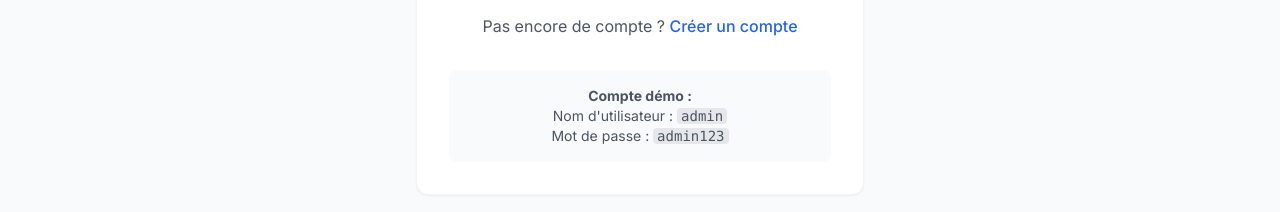
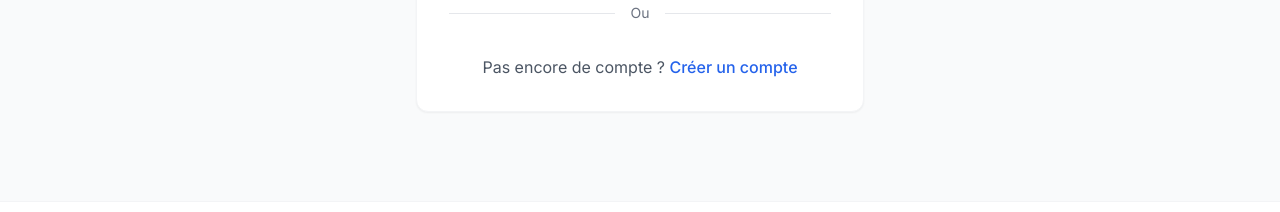
Before and after one commit to Abdoul1995/TUTEUR_INTELLIGENT_2026, a React (Vite) app in the folder frontend/: page /login in a window 1280 px wide. Shown: the part 664-876 px from the top of the page. Built offline with nearby package versions, Linux system fonts and the light colour scheme; no server answers.

Commit message:
suppression des infosdu compte demo

```diff
--- a/frontend/src/pages/Login.tsx
+++ b/frontend/src/pages/Login.tsx
@@ -157,14 +157,6 @@ export function Login() {
             </p>
           </div>
 
-          {/* Demo Credentials */}
-          <div className="mt-8 p-4 bg-gray-50 rounded-lg">
-            <p className="text-sm text-gray-600 text-center">
-              <strong>Compte démo :</strong><br />
-              Nom d'utilisateur : <code className="bg-gray-200 px-1 rounded">admin</code><br />
-              Mot de passe : <code className="bg-gray-200 px-1 rounded">admin123</code>
-            </p>
-          </div>
         </div>
       </div>
     </div>
```
